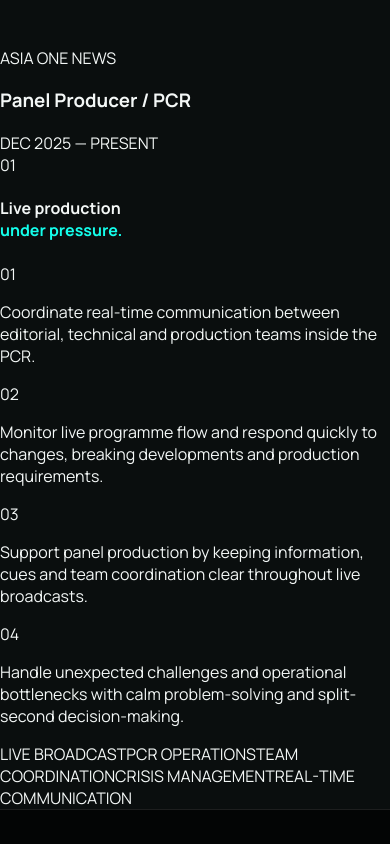
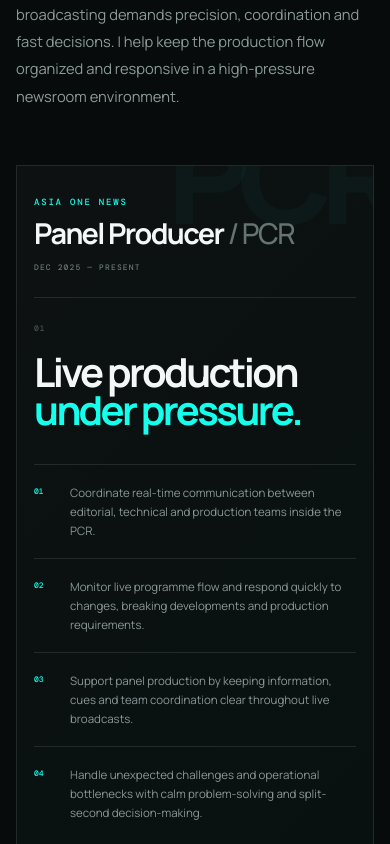
Before and after one commit to Syed-Salman-Naqvi/Portfolio, a Next.js app: page / in a window 390 px wide. Shown: the part 8960-9804 px from the top of the page. Built offline with nearby package versions, Linux system fonts and the light colour scheme.

Commit message:
Style ASIA ONE NEWS experience section

```diff
--- a/app/globals.css
+++ b/app/globals.css
@@ -343,3 +343,44 @@ body.lightbox-open .mouse-magic{display:none!important}
     min-width: 0;
   }
 }
+
+
+
+/* EXPERIENCE */
+.experience{background:#070b0b;border-top:1px solid var(--line)}
+.experience-intro{margin-bottom:55px}
+.experience-card{max-width:var(--max);margin:auto;border:1px solid var(--line);background:linear-gradient(135deg,rgba(255,255,255,.025),rgba(20,255,236,.025));padding:clamp(25px,4vw,48px);position:relative;overflow:hidden}
+.experience-card:before{content:"PCR";position:absolute;right:-20px;top:-55px;color:rgba(20,255,236,.035);font:800 clamp(8rem,20vw,18rem)/1 Manrope,sans-serif;letter-spacing:-.1em;pointer-events:none}
+.experience-top{position:relative;z-index:1;display:flex;align-items:flex-end;justify-content:space-between;gap:30px}
+.experience-label{color:var(--cyan);font:500 9px "DM Mono",monospace;letter-spacing:.2em}
+.experience-top h3{margin:9px 0 0;font-size:clamp(1.8rem,4vw,3.6rem);line-height:1;letter-spacing:-.055em}
+.experience-top h3 span{color:#667373;font-weight:500}
+.experience-date{color:#697575;font:500 8px "DM Mono",monospace;letter-spacing:.14em;white-space:nowrap}
+.experience-divider{height:1px;background:var(--line);margin:32px 0}
+.experience-grid{position:relative;z-index:1;display:grid;grid-template-columns:.75fr 1.25fr;gap:8vw}
+.experience-lead{display:flex;flex-direction:column;align-items:flex-start}
+.experience-index{color:#465252;font:500 8px "DM Mono",monospace;letter-spacing:.12em}
+.experience-lead h4{margin:28px 0 0;font-size:clamp(2rem,4vw,4rem);line-height:.95;letter-spacing:-.065em}
+.experience-lead h4 em{color:var(--cyan);font-style:normal}
+.experience-points{display:grid;grid-template-columns:1fr 1fr;gap:0 28px}
+.experience-points>div{display:grid;grid-template-columns:26px 1fr;gap:10px;padding:18px 0;border-top:1px solid var(--line)}
+.experience-points span{color:var(--cyan);font:500 8px "DM Mono",monospace;padding-top:3px}
+.experience-points p{margin:0;color:#8a9696;font-size:.78rem;line-height:1.65}
+.experience-tags{position:relative;z-index:1;display:flex;flex-wrap:wrap;gap:8px;margin-top:35px;padding-top:20px;border-top:1px solid var(--line)}
+.experience-tags span{padding:8px 10px;border:1px solid rgba(20,255,236,.18);color:#738080;background:rgba(20,255,236,.025);font:500 7px "DM Mono",monospace;letter-spacing:.13em}
+@media(max-width:800px){
+  .experience-grid{grid-template-columns:1fr;gap:35px}
+  .experience-lead h4{margin-top:20px}
+  .experience-points{grid-template-columns:1fr}
+}
+@media(max-width:560px){
+  .experience{padding:80px 16px}
+  .experience-card{padding:22px 17px}
+  .experience-top{display:block}
+  .experience-date{margin-top:14px}
+  .experience-divider{margin:25px 0}
+  .experience-top h3{font-size:1.8rem}
+  .experience-lead h4{font-size:2.5rem}
+  .experience-points p{font-size:.72rem}
+  .experience-tags{margin-top:25px}
+}
```
